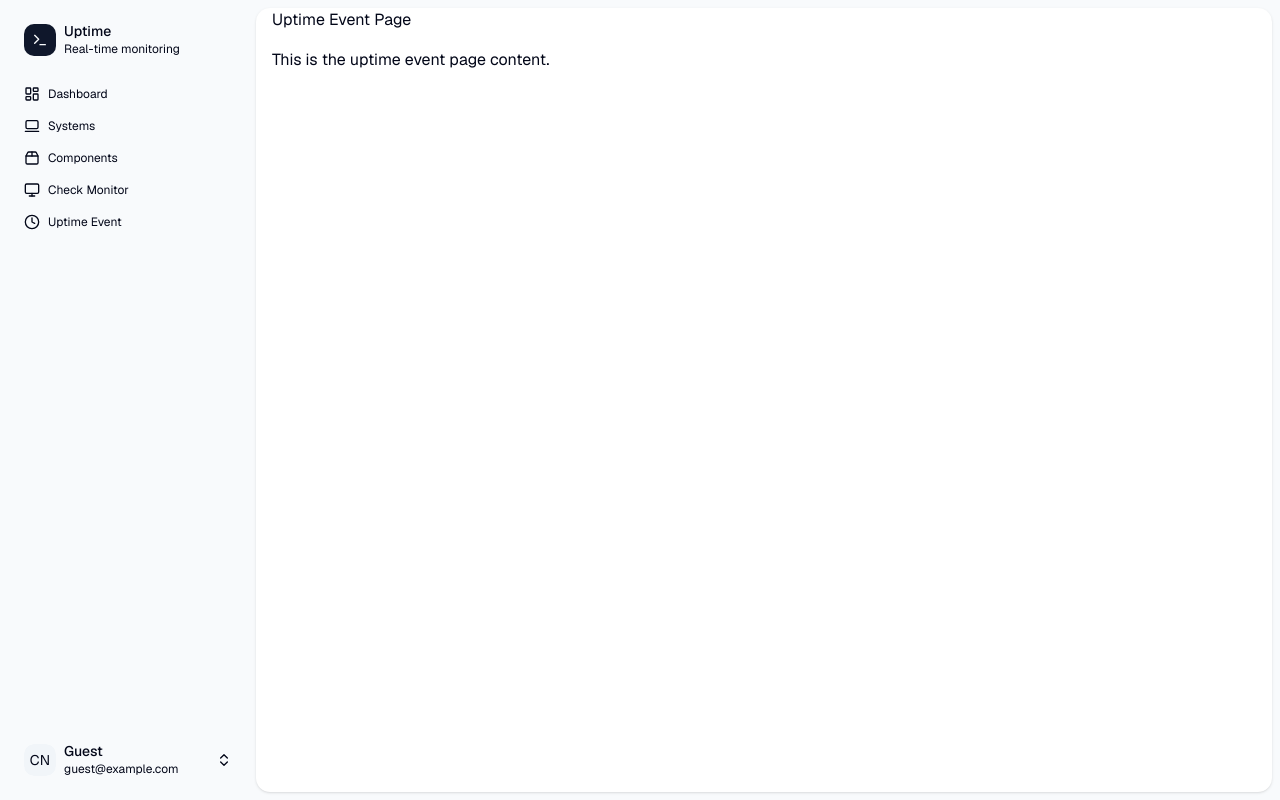
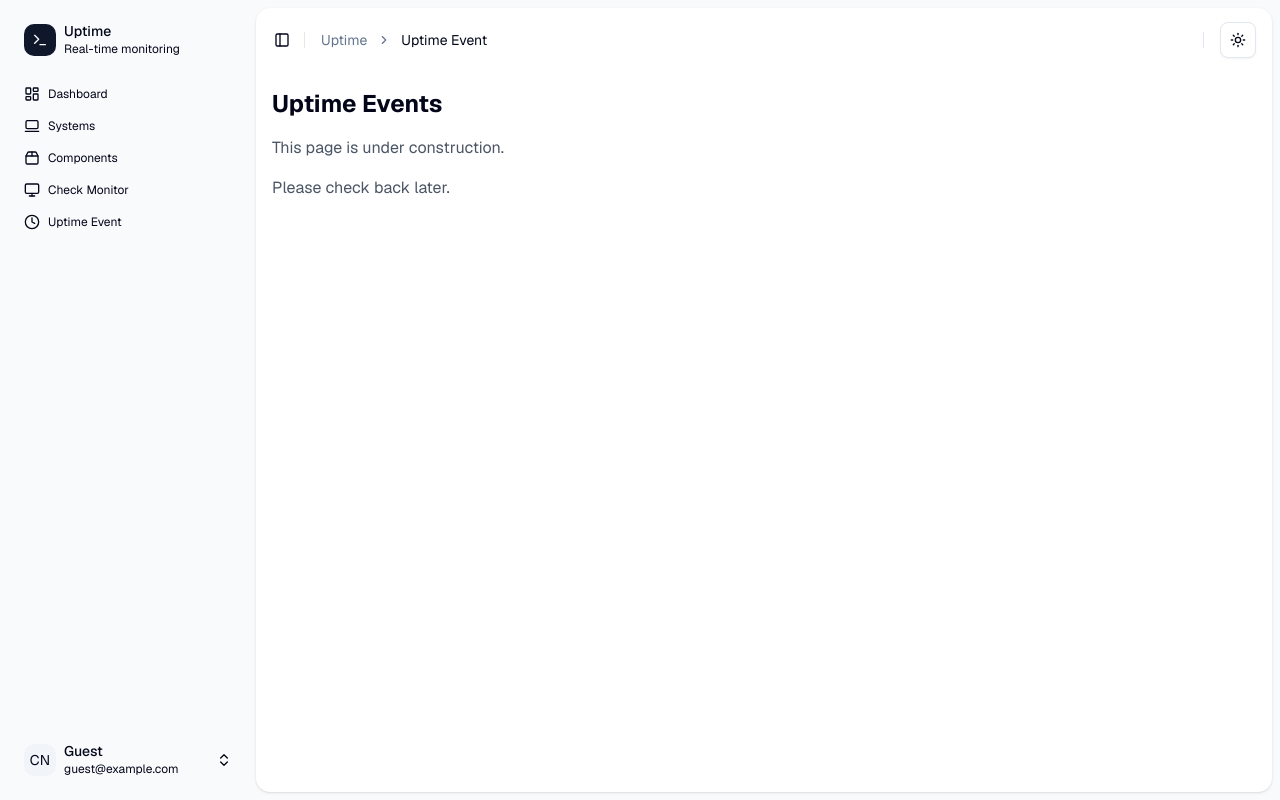
Before and after one commit to jenneracostadiaz/uptime-frontend, a Next.js app: page /uptime-event in a window 1280 px wide. Built offline with nearby package versions, Linux system fonts and the light colour scheme.

Commit message:
feat: add Uptime Event header and provider components to the uptime event page

```diff
--- /dev/null
+++ b/src/app/(dashboard)/uptime-event/components/HeaderUptimeEvent.tsx
@@ -0,0 +1,37 @@
+import { ModeToggle } from '@/components/ModeToggle';
+import {
+	Breadcrumb,
+	BreadcrumbItem,
+	BreadcrumbLink,
+	BreadcrumbList,
+	BreadcrumbPage,
+	BreadcrumbSeparator,
+	Separator,
+	SidebarTrigger,
+} from '@/components/ui';
+
+export const HeaderUptimeEvent = () => {
+	return (
+		<header className="flex h-16 shrink-0 justify-between items-center gap-2 transition-[width,height] ease-linear group-has-data-[collapsible=icon]/sidebar-wrapper:h-12">
+			<div className="flex-1 flex items-center gap-2">
+				<SidebarTrigger className="-ml-1" />
+				<Separator orientation="vertical" className="mr-2 data-[orientation=vertical]:h-4" />
+				<Breadcrumb>
+					<BreadcrumbList>
+						<BreadcrumbItem className="hidden md:block">
+							<BreadcrumbLink href="/">Uptime</BreadcrumbLink>
+						</BreadcrumbItem>
+						<BreadcrumbSeparator className="hidden md:block" />
+						<BreadcrumbItem>
+							<BreadcrumbPage>Uptime Event</BreadcrumbPage>
+						</BreadcrumbItem>
+					</BreadcrumbList>
+				</Breadcrumb>
+			</div>
+			<div className="flex items-center gap-2">
+				<Separator orientation="vertical" className="mr-2 data-[orientation=vertical]:h-4" />
+				<ModeToggle />
+			</div>
+		</header>
+	);
+};
--- /dev/null
+++ b/src/app/(dashboard)/uptime-event/components/UptimeEventProvider.tsx
@@ -0,0 +1,14 @@
+'use client';
+import { UptimeEvents } from '@/app/(dashboard)/uptime-event/components/UptimeEvents';
+import { QueryClient } from '@tanstack/query-core';
+import { QueryClientProvider } from '@tanstack/react-query';
+import { useState } from 'react';
+
+export const UptimeEventProvider = () => {
+	const [queryClient] = useState(() => new QueryClient());
+	return (
+		<QueryClientProvider client={queryClient}>
+			<UptimeEvents />
+		</QueryClientProvider>
+	)
+}
--- /dev/null
+++ b/src/app/(dashboard)/uptime-event/components/UptimeEvents.tsx
@@ -0,0 +1,9 @@
+export const UptimeEvents = () => {
+	return (
+		<div className="flex flex-col gap-4">
+			<h1 className="text-2xl font-bold">Uptime Events</h1>
+			<p className="text-gray-600">This page is under construction.</p>
+			<p className="text-gray-600">Please check back later.</p>
+		</div>
+	);
+}
--- a/src/app/(dashboard)/uptime-event/page.tsx
+++ b/src/app/(dashboard)/uptime-event/page.tsx
@@ -1,8 +1,11 @@
+import {HeaderUptimeEvent} from "@/app/(dashboard)/uptime-event/components/HeaderUptimeEvent";
+import {UptimeEventProvider} from "@/app/(dashboard)/uptime-event/components/UptimeEventProvider";
+
 export default function uptimeEventPage() {
 	return (
 		<>
-			<h1>Uptime Event Page</h1>
-			<p>This is the uptime event page content.</p>
+			<HeaderUptimeEvent />
+			<UptimeEventProvider />
 		</>
 	);
 }
```
